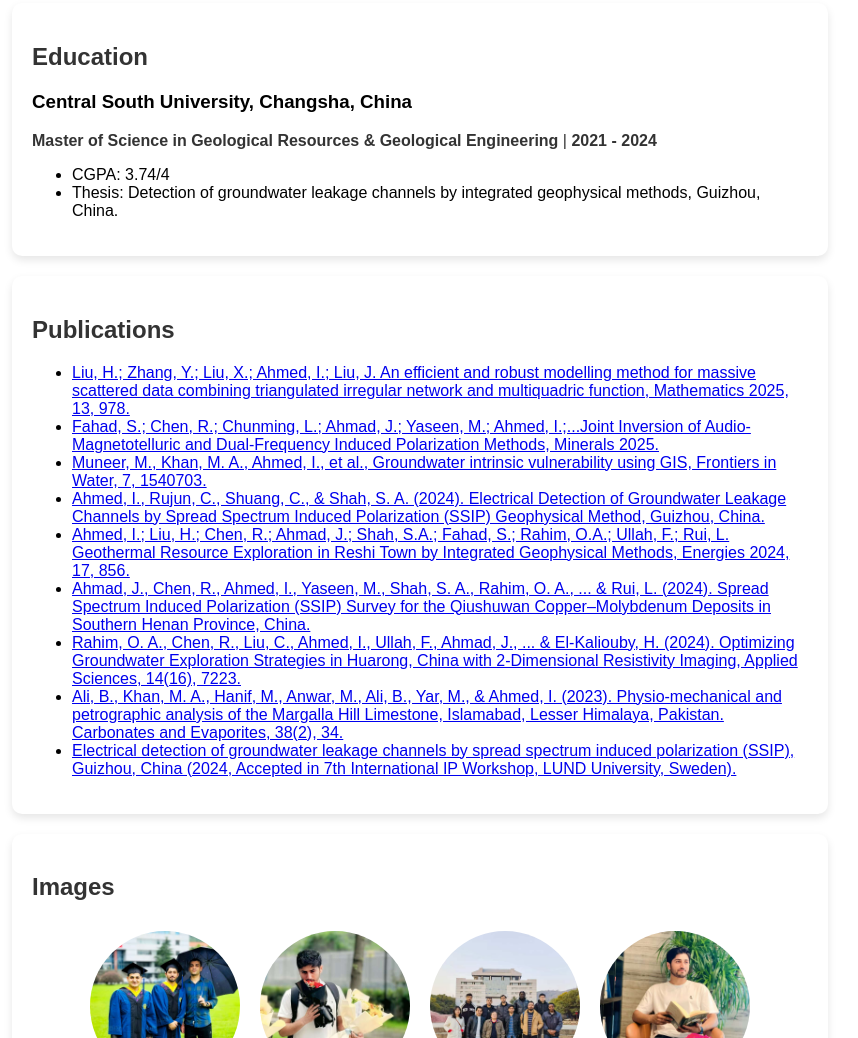
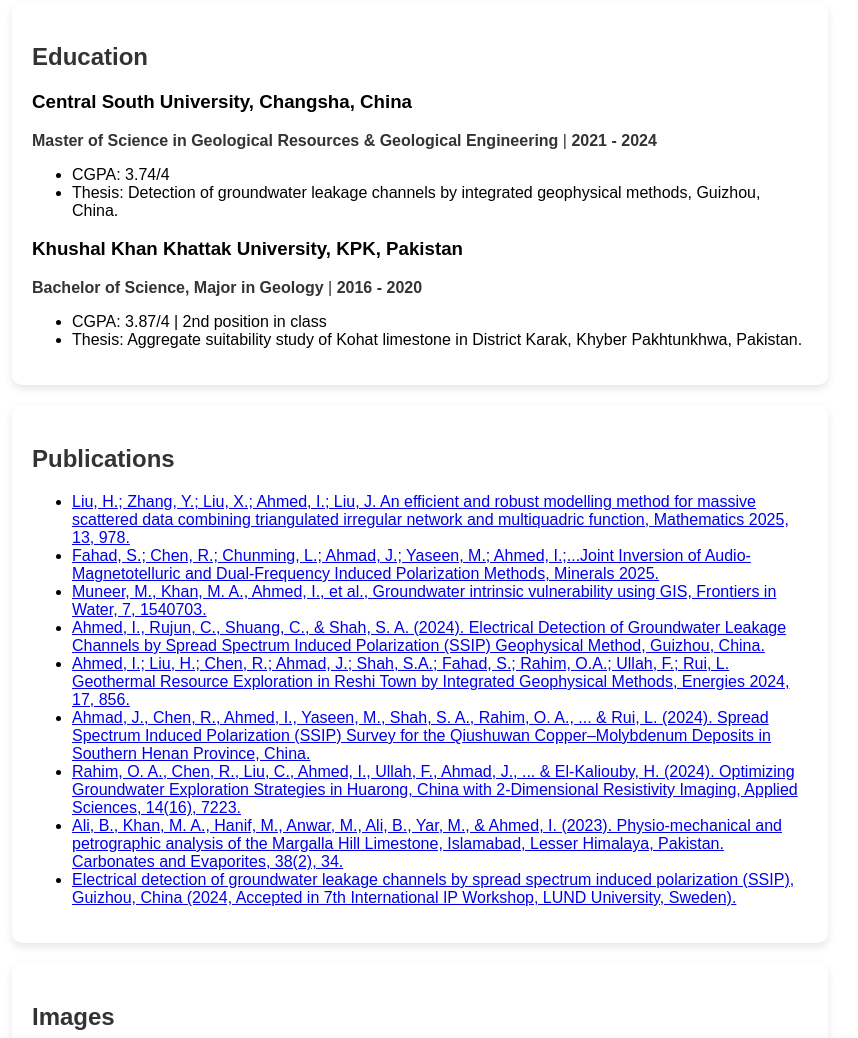
Before and after one commit to ijazgeologist-pixel/Ijaz-Ahmed-Portfolio, a plain HTML site: page index.html in a window 1280 px wide. Shown: the part 1577-2615 px from the top of the page, without its empty margins (278-1136 px from the left). Drawn offline with Linux system fonts and the light colour scheme.

Commit message:
index.html

```diff
--- a/index.html
+++ b/index.html
@@ -233,6 +233,13 @@
                     <li>CGPA: 3.74/4</li>
                     <li>Thesis: Detection of groundwater leakage channels by integrated geophysical methods, Guizhou, China.</li>
                 </ul>
+
+                <h3>Khushal Khan Khattak University, KPK, Pakistan</h3>
+                <p><strong>Bachelor of Science, Major in Geology</strong> | <strong>2016 - 2020</strong></p>
+                <ul>
+                    <li>CGPA: 3.87/4 | 2nd position in class</li>
+                    <li>Thesis: Aggregate suitability study of Kohat limestone in District Karak, Khyber Pakhtunkhwa, Pakistan.</li>
+                </ul>
             </div>
         </section>
 
```
